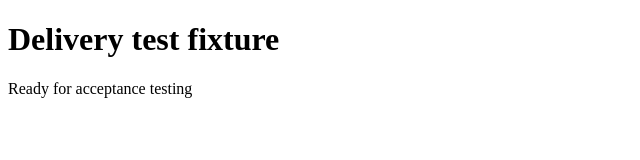
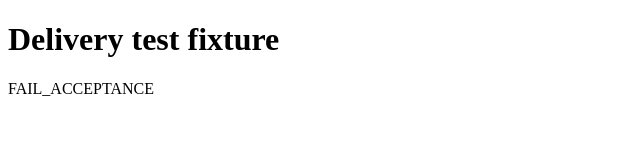
Before and after one commit to TamadTech/ailightwork-public-delivery-test, a plain HTML site: page index.html in a window 1280 px wide. Shown: the full height of the page, 0-640 px from the left. Drawn offline with Linux system fonts and the light colour scheme.

Commit message:
Synthetic acceptance: failed-check guard

```diff
--- a/index.html
+++ b/index.html
@@ -1,2 +1,2 @@
 <!doctype html>
-<html lang="en"><meta charset="utf-8"><meta name="viewport" content="width=device-width, initial-scale=1"><title>Delivery test fixture</title><main><h1>Delivery test fixture</h1><p id="status">Ready for acceptance testing</p></main></html>
+<html lang="en"><meta charset="utf-8"><meta name="viewport" content="width=device-width, initial-scale=1"><title>Delivery test fixture</title><main><h1>Delivery test fixture</h1><p id="status">FAIL_ACCEPTANCE</p></main></html>
```
